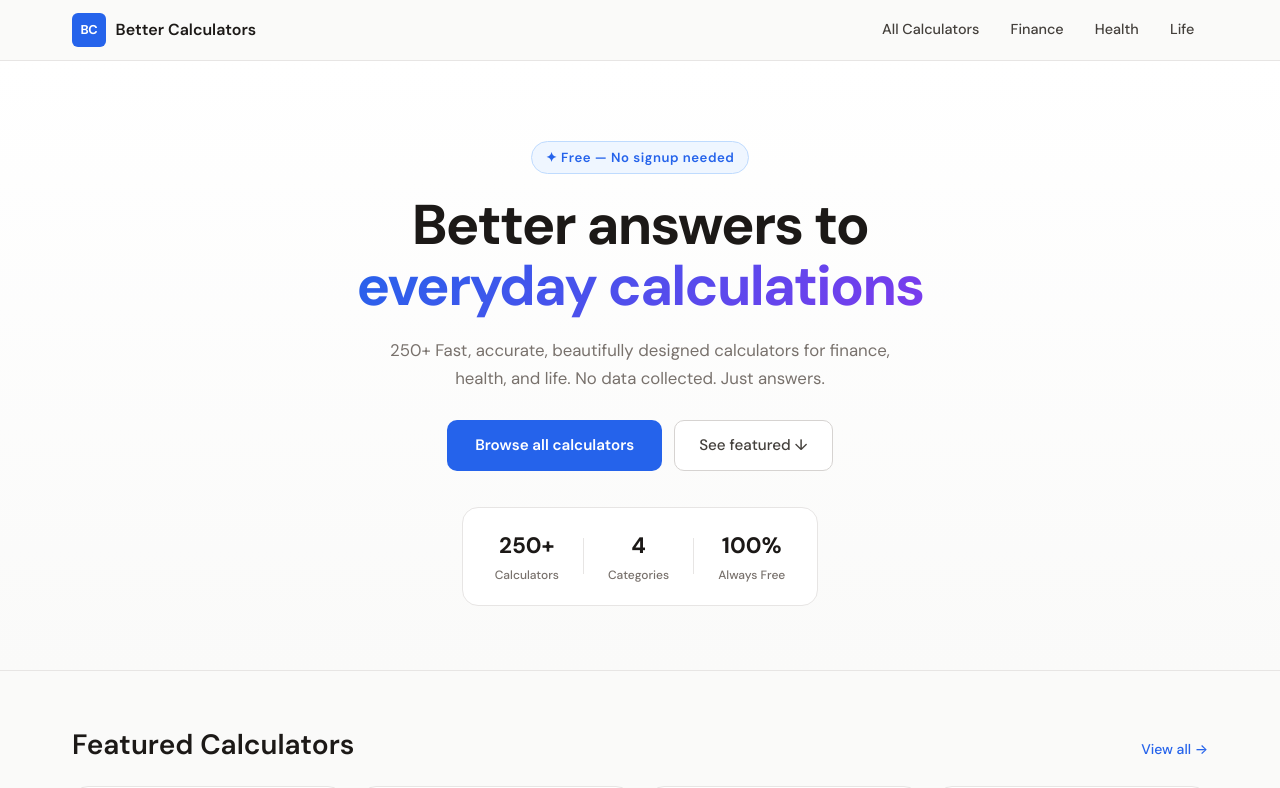
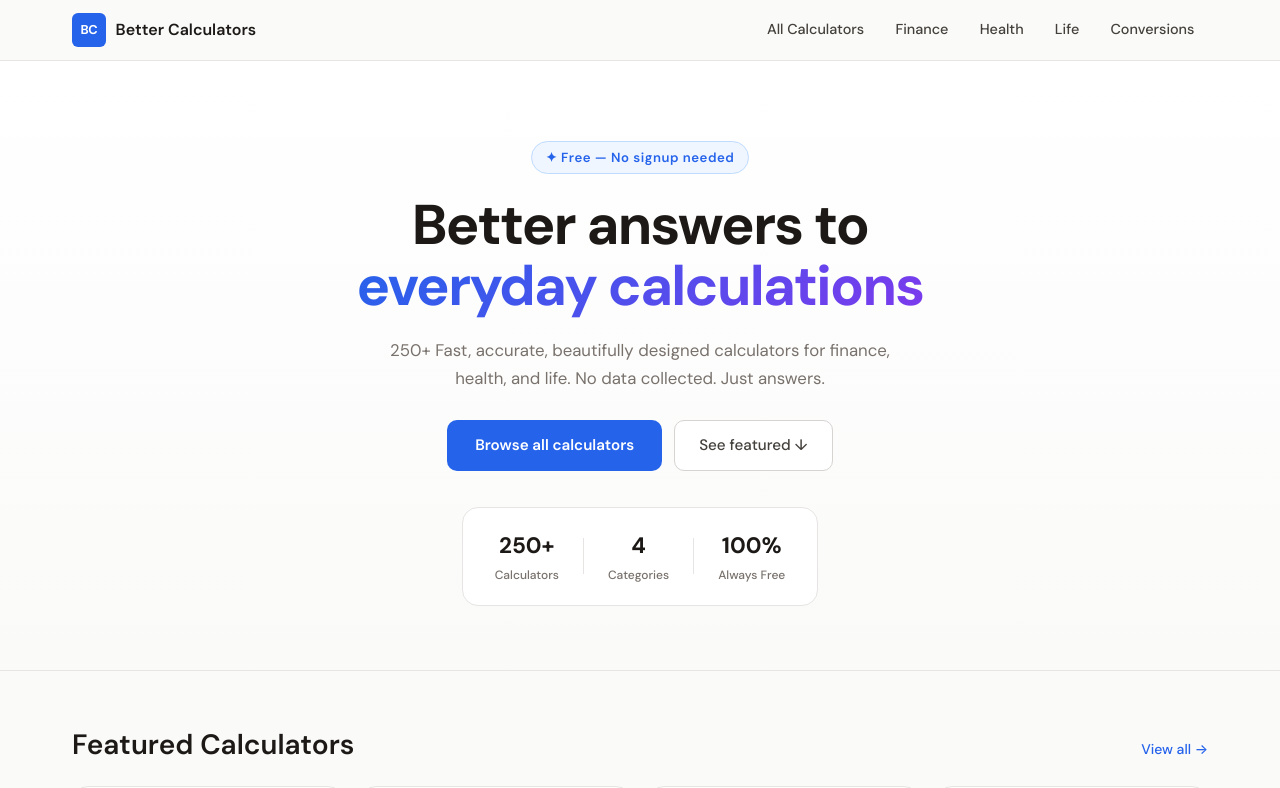
Before and after one commit to CodeAndCalories/better-calculators, a Next.js app: page / in a window 1280 px wide. Shown: the top 788 px of the page. Built offline with nearby package versions, Linux system fonts and the light colour scheme.

Commit message:
Add conversions category to header navigation

```diff
--- a/src/components/layout/Header.tsx
+++ b/src/components/layout/Header.tsx
@@ -15,11 +15,12 @@ export default function Header() {
         </Link>
 
         <nav className={`${styles.nav} ${menuOpen ? styles.navOpen : ""}`} aria-label="Main navigation">
-          <Link href="/calculators" className={styles.navLink} onClick={() => setMenuOpen(false)}>All Calculators</Link>
-          <Link href="/calculators/finance" className={styles.navLink} onClick={() => setMenuOpen(false)}>Finance</Link>
-          <Link href="/calculators/health" className={styles.navLink} onClick={() => setMenuOpen(false)}>Health</Link>
-          <Link href="/calculators/life" className={styles.navLink} onClick={() => setMenuOpen(false)}>Life</Link>
-        </nav>
+    <Link href="/calculators" className={styles.navLink} onClick={() => setMenuOpen(false)}>All Calculators</Link>
+    <Link href="/calculators/finance" className={styles.navLink} onClick={() => setMenuOpen(false)}>Finance</Link>
+    <Link href="/calculators/health" className={styles.navLink} onClick={() => setMenuOpen(false)}>Health</Link>
+    <Link href="/calculators/life" className={styles.navLink} onClick={() => setMenuOpen(false)}>Life</Link>
+    <Link href="/calculators/conversions" className={styles.navLink} onClick={() => setMenuOpen(false)}>Conversions</Link>
+  </nav>
 
         <button
           className={styles.menuToggle}
```
